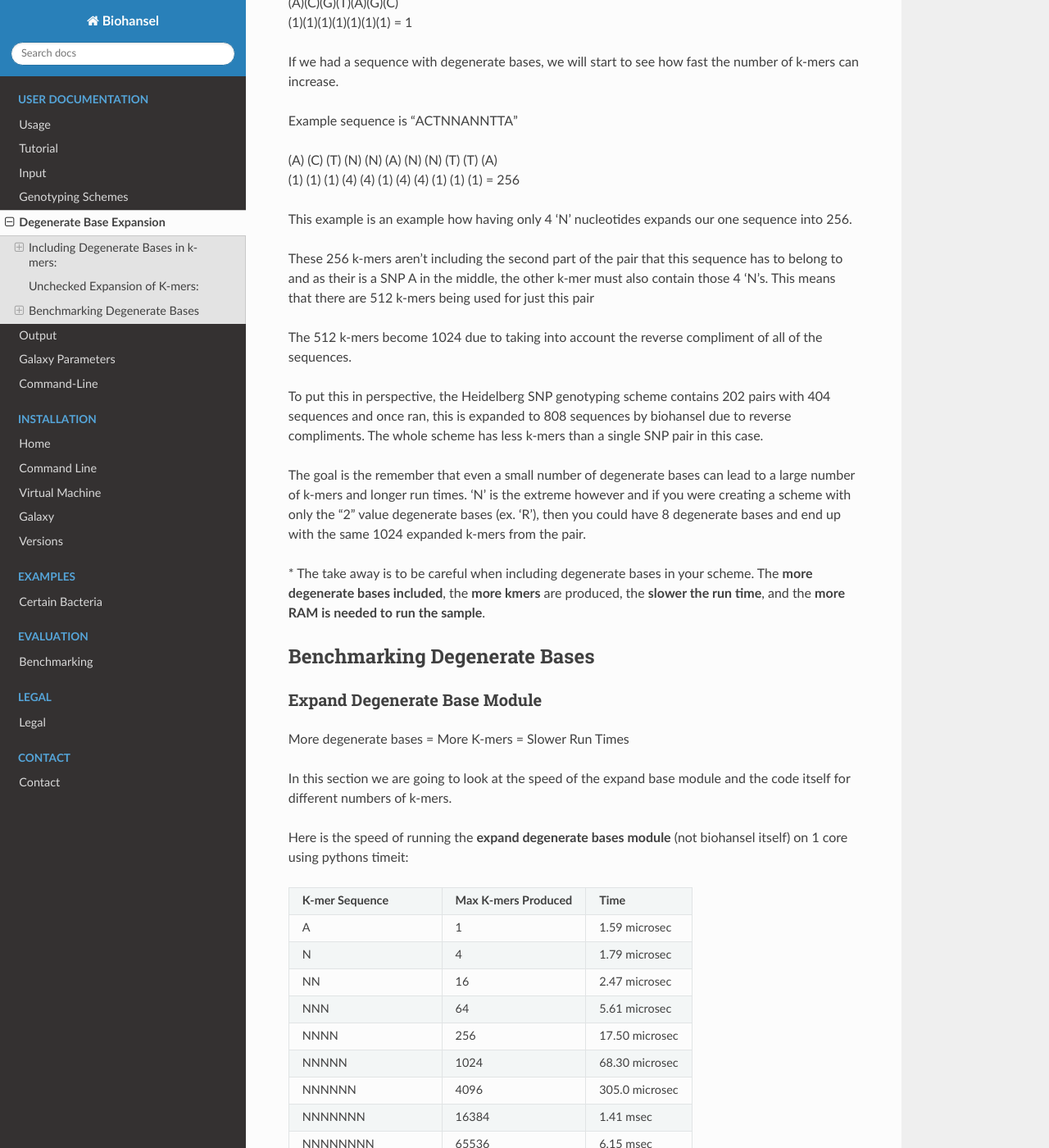
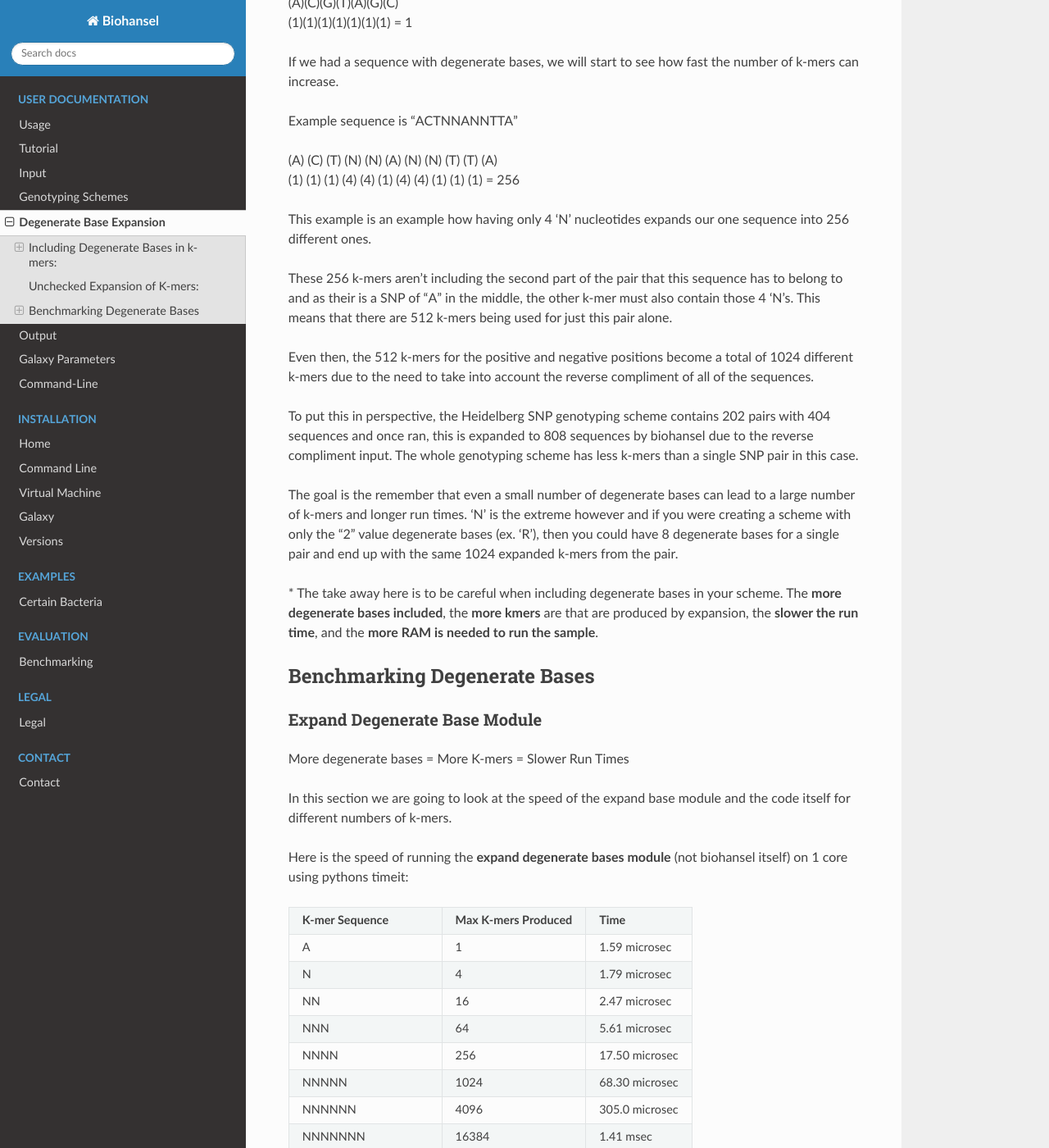
Before and after one commit to phac-nml/biohansel, a Sphinx documentation site: the page built from docs/source/user-docs/degenerate_base_expansion.rst, in a window 1280 px wide and 1400 px high, scrolled down 2972 px. Shown: the whole window at 82% size. Built offline with Sphinx 7.4.7 and the Read the Docs theme 2.0.0, drawn with Linux system fonts in a browser that asks for light colours; some of the changed text lies outside the part shown.

Commit message:
additional info to degen_base, added scheme updates

```diff
--- a/docs/source/index.rst
+++ b/docs/source/index.rst
@@ -22,10 +22,11 @@ Currently, there are schemes for the following *Salmonella* serovars:
 - Typhimurium
 
 - Typhi
+    - Typhi scheme adapted from Wong et al paper titled: `"An extended genotyping framework for Salmonella enterica serovar Typhi, the cause of human typhoid" <https://www.ncbi.nlm.nih.gov/pmc/articles/PMC5059462/>`_.
 
 These genotyping schemes have been created, maintained, and/or adapted by Genevieve Labbe et al.
 
-There is also an included * Mycobacterium tuberculosis* scheme that was modified from the Francesc Coll et al. paper titled:
+There is also an included *Mycobacterium tuberculosis* scheme that was modified from the Francesc Coll et al. paper titled:
 `"A robust SNP barcode for typing Mycobacterium tuberculosis complex strains" <https://www.ncbi.nlm.nih.gov/pmc/articles/PMC4166679/>`_
 for biohansel use by Daniel Kein.
 
@@ -99,6 +100,7 @@ Code is available on GitHub under https://github.com/phac-nml/biohansel.
 
    contact
 
+Biohansel Read the Docs currently maintained by Darian Hole
 
 .. toctree::
    :maxdepth: 2
--- a/docs/source/user-docs/Tutorial.rst
+++ b/docs/source/user-docs/Tutorial.rst
@@ -222,6 +222,8 @@ Additional troubleshooting can be found in the `installation page <../installati
 
 |command|
 
+**Please click the image to view the command**
+
 
 **7.** Figure out what directory you are in (which is most likely User/"*name of user*) using the following command:
 
--- a/docs/source/user-docs/degenerate_base_expansion.rst
+++ b/docs/source/user-docs/degenerate_base_expansion.rst
@@ -121,22 +121,23 @@ Example sequence is "ACTNNANNTTA"
 | (A) (C) (T) (N) (N) (A) (N) (N) (T) (T) (A)
 | (1) (1) (1) (4) (4) (1) (4) (4) (1) (1) (1) = 256
 
-This example is an example how having only 4 'N' nucleotides expands our one sequence into 256.
+This example is an example how having only 4 'N' nucleotides expands our one sequence into 256 different ones.
 
-These 256 k-mers aren't including the second part of the pair that this sequence has to belong to and as their is a SNP A in the middle,
-the other k-mer must also contain those 4 'N's. This means that there are 512 k-mers being used for just this pair
+These 256 k-mers aren't including the second part of the pair that this sequence has to belong to and as their is a SNP of "A" in the middle,
+the other k-mer must also contain those 4 'N's. This means that there are 512 k-mers being used for just this pair alone.
 
-The 512 k-mers become 1024 due to taking into account the reverse compliment of all of the sequences.
+Even then, the 512 k-mers for the positive and negative positions become a total of 1024 different k-mers due to the need to
+take into account the reverse compliment of all of the sequences.
 
 To put this in perspective, the Heidelberg SNP genotyping scheme contains 202 pairs with 404 sequences and once ran, this is expanded
-to 808 sequences by biohansel due to reverse compliments. The whole scheme has less k-mers than a single SNP pair in this case.
+to 808 sequences by biohansel due to the reverse compliment input. The whole genotyping scheme has less k-mers than a single SNP pair in this case.
 
 The goal is the remember that even a small number of degenerate bases can lead to a large number of k-mers and longer run times.
 'N' is the extreme however and if you were creating a scheme with only the "2" value degenerate bases (ex. 'R'), then you could have
-8 degenerate bases and end up with the same 1024 expanded k-mers from the pair.
+8 degenerate bases for a single pair and end up with the same 1024 expanded k-mers from the pair.
 
-\* The take away is to be careful when including degenerate bases in your scheme. The **more degenerate bases included**, the **more kmers** are
-produced, the **slower the run time**, and the **more RAM is needed to run the sample**.
+\* The take away here is to be careful when including degenerate bases in your scheme. The **more degenerate bases included**, the
+**more kmers** are that are produced by expansion, the **slower the run time**, and the **more RAM is needed to run the sample**.
 
 
 Benchmarking Degenerate Bases
@@ -199,7 +200,7 @@ Benchmarking all of the biohansel code using the same input fasta file but incre
 Remember that the total number of k-mers if there are no degenerate bases is equal to the number of pairs multiplied by
 4 to take into account two sequences per pair and the RC of each sequence.
 
-If degenerate bases are present, it is harder to guess the number and running biohansel will tell you if you have over the default ______ and
+If degenerate bases are present, it is harder to guess the number and running biohansel will tell you if you have over the default 100,000 k-mers and
 allow you to set the value that you deem acceptable with the "--max-degenerate-kmers" command.
 
 +---------------------------+--------------------------------+--------------------------+
@@ -207,19 +208,23 @@ allow you to set the value that you deem acceptable with the "--max-degenerate-k
 +---------------------------+--------------------------------+--------------------------+
 | 4751529                   | 808 --> Base Heidelberg Scheme | 0.613                    |
 +---------------------------+--------------------------------+--------------------------+
-| 4751529                   | 4394                           | 0.663                    |
+| 4751529                   | 4,394                          | 0.663                    |
 +---------------------------+--------------------------------+--------------------------+
-| 4751529                   | 12074                          | 0.721                    |
+| 4751529                   | 12,074                         | 0.721                    |
 +---------------------------+--------------------------------+--------------------------+
-| 4751529                   | 36650                          | 0.873                    |
+| 4751529                   | 36,650                         | 0.873                    |
 +---------------------------+--------------------------------+--------------------------+
-| 4751529                   | 69418                          | 0.971                    |
+| 4751529                   | 69,418                         | 0.971                    |
 +---------------------------+--------------------------------+--------------------------+
-| 4751529                   | 134954                         | 1.031                    |
+| 4751529                   | 134,954                        | 1.031                    |
 +---------------------------+--------------------------------+--------------------------+
-| 4751529                   | 266026                         | 1.502                    |
+| 4751529                   | 266,026                        | 1.502                    |
 +---------------------------+--------------------------------+--------------------------+
-| 4751529                   | 528171                         | 2.150                    |
+| 4751529                   | 528,171                        | 2.150                    |
 +---------------------------+--------------------------------+--------------------------+
-| 4751529                   | 1052459                        | 3.269                    |
+| 4751529                   | 1,052,459                      | 3.269                    |
 +---------------------------+--------------------------------+--------------------------+
+
+This work was done on an assembled fasta file. Not that even with 1,000,000 k-mers, the time it takes to run biohansel is only 3 seconds.
+BUT, if you're using fastq files it is going to be much longer and they haven't been tested for speed with expansion yet! So be careful
+with large expansions on fastq files.
```
Also changed, not shown: other parts of docs/source/user-docs/degenerate_base_expansion.rst (+1 -1 lines).
